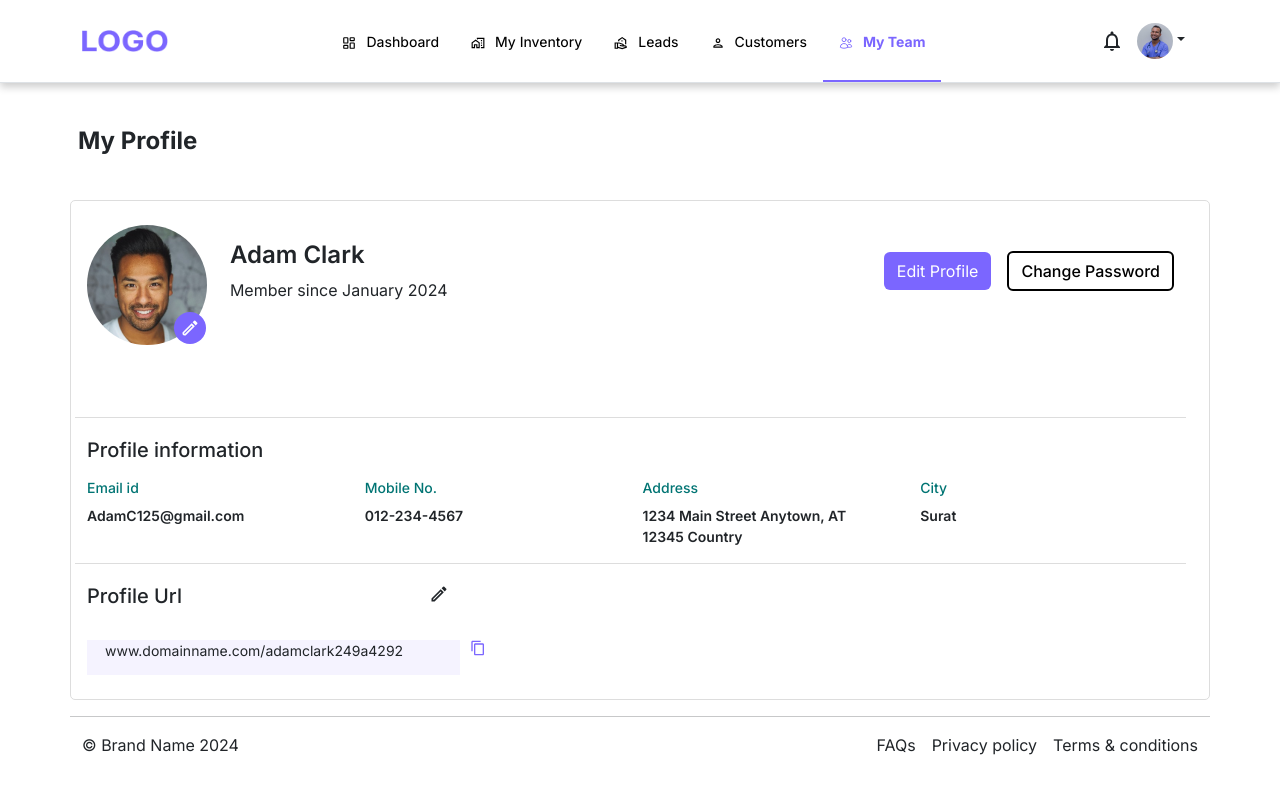
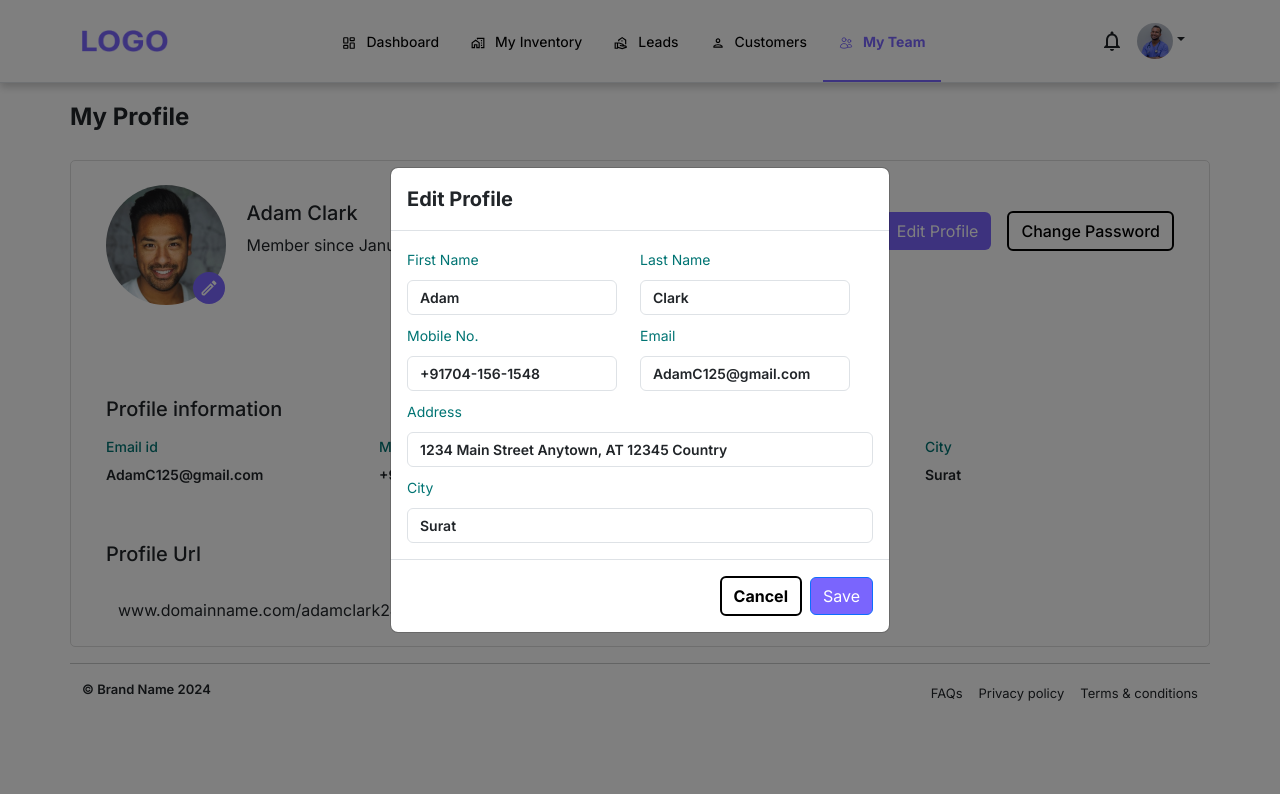
Before and after one commit to hariomsep21/CRM-project, a React (Vite) app in the folder CRM-Project/: page /profile in a window 1280 px wide. Both pictures are taken after a click on the button "Edit Profile". Shown: the top 794 px of the page. Built offline with nearby package versions, Linux system fonts and the light colour scheme.

Commit message:
EditProfile form complete

```diff
--- a/CRM-Project/src/components/Footer_Comp/Footer.module.css
+++ b/CRM-Project/src/components/Footer_Comp/Footer.module.css
@@ -1,10 +1,11 @@
 .Brand_Name {
-  font-size: 16px;
+  font-size: 13px;
+  font-weight: 600;
 }
 
 .links a {
   text-decoration: none;
-  font-family: 13px;
+  font-size: 13px;
 }
 
 /*
--- a/CRM-Project/src/components/Header_comp/Navbar.jsx
+++ b/CRM-Project/src/components/Header_comp/Navbar.jsx
@@ -1,4 +1,5 @@
 import "bootstrap/dist/css/bootstrap.min.css";
+import "bootstrap/dist/js/bootstrap.bundle.min";
 import { useState, useEffect } from "react";
 import style from "./Navbar.module.css";
 import { LuLayoutDashboard } from "react-icons/lu";
--- /dev/null
+++ b/CRM-Project/src/components/MyProfile_Comp/EditProfile.jsx
@@ -0,0 +1,133 @@
+import React from "react";
+import { Modal, Button } from "react-bootstrap";
+import style from "./EditProfile.module.css";
+const EditProfile = ({
+  showModal,
+  handleCloseModal,
+  handleSubmit,
+  firstName,
+  setFirstName,
+  lastName,
+  setLastName,
+  email,
+  setEmail,
+  mobile,
+  setMobile,
+  address,
+  setAddress,
+  city,
+  setCity,
+}) => {
+  return (
+    <Modal show={showModal} onHide={handleCloseModal} centered>
+      <Modal.Header>
+        <Modal.Title className={style.editProfileFormTitle}>
+          Edit Profile
+        </Modal.Title>
+      </Modal.Header>
+      <Modal.Body>
+        <form>
+          <div className="form-row d-flex pb-2">
+            <div className="form-group col-md-6">
+              <label
+                htmlFor="firstName"
+                className={`${style.editProfileLabel}`}
+              >
+                First Name
+              </label>
+              <input
+                type="text"
+                className={` form-control ${style.editProfileInputField}`}
+                id="firstName"
+                value={firstName}
+                onChange={(e) => setFirstName(e.target.value)}
+              />
+            </div>
+            <div className="form-group col-md-6">
+              <label htmlFor="lastName" className={`${style.editProfileLabel}`}>
+                Last Name
+              </label>
+              <input
+                type="text"
+                id="lastName"
+                className={` form-control ${style.editProfileInputField}`}
+                value={lastName}
+                onChange={(e) => setLastName(e.target.value)}
+              />
+            </div>
+          </div>
+
+          <div className="form-row d-flex pb-2">
+            <div className="form-group col-md-6">
+              <label htmlFor="mobile" className={`${style.editProfileLabel}`}>
+                Mobile No.
+              </label>
+              <input
+                type="tel"
+                className={` form-control ${style.editProfileInputField}`}
+                id="mobile"
+                value={mobile}
+                onChange={(e) => setMobile(e.target.value)}
+              />
+            </div>
+            <div className="form-group col-md-6">
+              <label htmlFor="email" className={`${style.editProfileLabel}`}>
+                Email
+              </label>
+              <input
+                type="email"
+                className={` form-control ${style.editProfileInputField}`}
+                id="email"
+                value={email}
+                onChange={(e) => setEmail(e.target.value)}
+              />
+            </div>
+          </div>
+
+          <div className="form-group">
+            <label htmlFor="address" className={`${style.editProfileLabel}`}>
+              Address
+            </label>
+            <input
+              type="text"
+              className={`form-control ${style.editProfileAddressField}`}
+              id="address"
+              value={address}
+              onChange={(e) => setAddress(e.target.value)}
+            />
+          </div>
+          <div className="form-group pt-2">
+            <label htmlFor="city" className={`${style.editProfileLabel}`}>
+              City
+            </label>
+            <input
+              type="text"
+              className={`form-control ${style.editProfileAddressField}`}
+              id="city"
+              value={city}
+              onChange={(e) => setCity(e.target.value)}
+            />
+          </div>
+        </form>
+      </Modal.Body>
+      <Modal.Footer>
+        <Button
+          variant="outline-secondary"
+          className={style.editProfileCancelBtn}
+          onClick={handleCloseModal}
+        >
+          Cancel
+        </Button>
+        <Button
+          variant="primary"
+          className={style.editProfileSaveBtn}
+          onClick={handleSubmit}
+        >
+          Save
+        </Button>
+      </Modal.Footer>
+    </Modal>
+  );
+};
+
+export default EditProfile;
--- /dev/null
+++ b/CRM-Project/src/components/MyProfile_Comp/EditProfile.module.css
@@ -0,0 +1,41 @@
+/* edit profile form css start */
+
+.editProfileLabel {
+  font-size: 14px;
+  color: #007473;
+  padding-bottom: 10px;
+}
+
+.editProfileBoxTitle {
+  font-size: 20px;
+  font-weight: 700;
+}
+
+.editProfileCancelBtn {
+  color: black !important;
+  border: 2px solid black !important;
+  font-weight: 700 !important;
+}
+
+.editProfileFormTitle {
+  font-size: 20px !important;
+  font-weight: 700 !important;
+}
+
+.editProfileInputField {
+  font-size: 14px !important;
+  font-weight: 600 !important;
+  width: 90% !important;
+}
+
+.editProfileAddressField {
+  font-size: 14px !important;
+  font-weight: 600 !important;
+}
+
+.editProfileSaveBtn {
+  background-color: #7a65fd !important;
+}
+
+
+/* edit profile form css end */
--- /dev/null
+++ b/CRM-Project/src/components/MyProfile_Comp/EditUrl.jsx
@@ -0,0 +1,51 @@
+import React from "react";
+import { Modal, Button } from "react-bootstrap";
+import style from "./EditUrl.module.css";
+
+const EditUrl = ({
+  show,
+  handleClose,
+  profileUrl,
+  setProfileUrl,
+  handleSubmit,
+}) => {
+  return (
+    <Modal show={show} onHide={handleClose} centered>
+      <Modal.Header closeButton>
+        <Modal.Title>Edit Profile URL</Modal.Title>
+      </Modal.Header>
+      <Modal.Body>
+        <form>
+          <div className="form-group">
+            <label htmlFor="profileUrl">Profile URL</label>
+            <input
+              type="text"
+              className="form-control"
+              id="profileUrl"
+              value={profileUrl}
+              onChange={(e) => setProfileUrl(e.target.value)}
+            />
+          </div>
+        </form>
+      </Modal.Body>
+      <Modal.Footer>
+        <Button
+          variant="outline-secondary"
+          className={style.editProfileCancelBtn}
+          onClick={handleClose}
+        >
+          Cancel
+        </Button>
+        <Button
+          variant="primary"
+          className={style.editProfileSaveBtn}
+          onClick={handleSubmit}
+        >
+          Save
+        </Button>
+      </Modal.Footer>
+    </Modal>
+  );
+};
+
+export default EditUrl;
--- /dev/null
+++ b/CRM-Project/src/components/MyProfile_Comp/EditUrl.module.css
@@ -0,0 +1,9 @@
+.editProfileCancelBtn {
+  color: black !important;
+  border: 2px solid black !important;
+  font-weight: 700 !important;
+}
+
+.editProfileSaveBtn {
+  background-color: #7a65fd !important;
+}
--- a/CRM-Project/src/components/MyProfile_Comp/MyProfile.jsx
+++ b/CRM-Project/src/components/MyProfile_Comp/MyProfile.jsx
@@ -1,100 +1,200 @@
+import React, { useState } from "react";
 import style from "./MyProfile.module.css";
-import { MdOutlineModeEdit, MdOutlineContentCopy } from "react-icons/md";
+import { Modal, Button } from "react-bootstrap";
+import {
+  MdOutlineModeEdit,
+  MdOutlineContentCopy,
+  MdOutlineClose,
+} from "react-icons/md";
+import EditProfile from "./EditProfile";
+import EditUrl from "./EditUrl";
 
 const MyProfile = () => {
+  const [showModal, setShowModal] = useState(false);
+  const [showUrlModal, setShowUrlModal] = useState(false);
+  const [firstName, setFirstName] = useState("Adam");
+  const [lastName, setLastName] = useState("Clark");
+  const [email, setEmail] = useState("AdamC125@gmail.com");
+  const [mobile, setMobile] = useState("+91704-156-1548");
+  const [address, setAddress] = useState(
+    "1234 Main Street Anytown, AT 12345 Country"
+  );
+  const [city, setCity] = useState("Surat");
+  const [profileUrl, setProfileUrl] = useState(
+    "www.domainname.com/adamclark249a4292"
+  );
+
+  const handleEditProfile = () => {
+    setShowModal(true);
+  };
+
+  const handleCloseModal = () => {
+    setShowModal(false);
+  };
+
+  const handleSubmit = () => {
+    console.log("Updated Profile:", {
+      firstName,
+      lastName,
+      email,
+      mobile,
+      address,
+      city,
+    });
+    setShowModal(false);
+  };
+
+  const handleCopyUrl = () => {
+    // Logic to copy URL to clipboard
+    navigator.clipboard.writeText(profileUrl);
+    console.log("Copied URL to clipboard:", profileUrl);
+  };
+
+  const handleEditUrl = () => {
+    setShowUrlModal(true);
+  };
+
+  const handleCloseUrlModal = () => {
+    setShowUrlModal(false);
+  };
+
+  const handleUrlSubmit = () => {
+    console.log("Updated URL:", profileUrl);
+    setShowUrlModal(false);
+  };
+
   return (
     <>
-      <h4 className={`container mt-4  ps-2 ${style.myprofileHeading}`}>
-        My Profile
-      </h4>
-      <div className={`container mt-4  ps-3 ${style.myprofile_box}`}>
-        <div className={`row ${style.myprofile_sections}`}>
+      <h4 className={`container ps-0 ${style.myprofileHeading}`}>My Profile</h4>
+      <div
+        className={`container ${style.myprofile_box}`}
+        style={{ padding: "0px 35px" }}
+      >
+        <div className={`row ${style.myprofile_section}`}>
           <div className={`col-md-6`}>
             <div className="card mb-3 border-0 pt-4 pb-4 pe-4">
               <div className="row g-0">
                 <div className="col-md-3">
-                  <img
-                    src="/img/profile_img.png"
-                    className={`${style.myprofile_profileimg}`}
-                    alt="..."
-                  />
-                  <MdOutlineModeEdit
-                    className={`${style.profileimgEditIcon}`}
+                  <label
+                    htmlFor="profileImageInput"
+                    className={style.profileImageLabel}
+                  >
+                    <img
+                      src="../public/img/profile_img.png"
+                      className={`${style.myprofile_profileimg}`}
+                      alt="Profile"
+                    />
+                    <MdOutlineModeEdit
+                      className={`${style.profileimgEditIcon}`}
+                    />
+                  </label>
+                  <input
+                    type="file"
+                    id="profileImageInput"
+                    className="visually-hidden"
+                    accept="image/*"
+                    onChange={(e) => {
+                      const file = e.target.files[0];
+                      console.log("Selected Image:", file);
+                    }}
                   />
                 </div>
                 <div className="col-md-9">
                   <div
                     className={`card-body ${style.myprofile_person_namedetail}`}
                   >
-                    <h5 className={`card-title ${style.myprofileUserName}`}>
-                      Adam Clark
+                    <h5 className="card-title">
+                      {firstName} {lastName}
                     </h5>
-                    <p className={`card-text ${style.myprofileMemberJoinDa}`}>
-                      Member since January 2024
-                    </p>
+                    <p className="card-text">Member since January 2024</p>
                   </div>
                 </div>
               </div>
             </div>
           </div>
-          <></>
           <div className={` col-md-6 ${style.myprofileBtndiv}`}>
             <button
               type="button"
-              className={`btn btn-outline-secondary ${style.myprofileChangePass}`}
+              className="btn btn-outline-secondary"
+              style={{
+                border: "2px solid black",
+                color: "black",
+                fontWeight: "500",
+              }}
             >
               Change Password
             </button>
             <button
               type="button"
-              className={`btn me-3 ${style.myprofileEditProfileBtn}`}
+              className={`btn me-3`}
+              style={{ backgroundColor: "#7a65fd", color: "white" }}
+              onClick={handleEditProfile}
             >
               Edit Profile
             </button>
           </div>
         </div>
-
         <h4 className={`${style.myprofile_detail_title}`}>
           Profile information
         </h4>
-        <div className={`row ${style.myprofile_sections}`}>
+        <div className={`row ${style.myprofile_section}`}>
           <div className={`col-md-3`}>
             <h6 className={`${style.profileinfo_detail_title}`}>Email id</h6>
-            <p className={`${style.profileinfo_detail}`}>AdamC125@gmail.com</p>
+            <p className={`${style.profileinfo_detail}`}>{email}</p>
           </div>
           <div className={`col-md-3`}>
-            {" "}
             <h6 className={`${style.profileinfo_detail_title}`}>Mobile No.</h6>
-            <p className={`${style.profileinfo_detail}`}>012-234-4567</p>
+            <p className={`${style.profileinfo_detail}`}>{mobile}</p>
           </div>
           <div className={`col-md-3`}>
-            {" "}
             <h6 className={`${style.profileinfo_detail_title}`}>Address</h6>
-            <p className={`${style.profileinfo_detail}`}>
-              1234 Main Street Anytown, AT 12345 Country
-            </p>
+            <p className={`${style.profileinfo_detail}`}>{address}</p>
           </div>
           <div className={`col-md-3`}>
-            {" "}
             <h6 className={`${style.profileinfo_detail_title}`}>City</h6>
-            <p className={`${style.profileinfo_detail}`}>Surat</p>
+            <p className={`${style.profileinfo_detail}`}>{city}</p>
           </div>
         </div>
-
         <h4 className={` col col-lg-4 ${style.myprofile_detail_urltitle}`}>
           Profile Url
-          <MdOutlineModeEdit />
+          <MdOutlineModeEdit onClick={handleEditUrl} />
         </h4>
-
-        <div className="row">
-          <div
-            className={`col-lg-4 d-flex justify-content-between  p-4 ${style.profile_link}`}
-          >
-            <p>www.domainname.com/adamclark249a4292 </p>
-            <MdOutlineContentCopy className={style.myprofileCopyIcon} />
+        <div className={`row`}>
+          <div className={`col-lg-4 d-flex justify-content-between p-4`}>
+            {profileUrl}{" "}
+            <MdOutlineContentCopy
+              style={{ color: "#7a65fd", cursor: "pointer" }}
+              onClick={handleCopyUrl}
+            />
           </div>
         </div>
       </div>
+      {/* Modal for editing profile information */}
+      <EditProfile
+        showModal={showModal}
+        handleCloseModal={handleCloseModal}
+        handleSubmit={handleSubmit}
+        firstName={firstName}
+        setFirstName={setFirstName}
+        lastName={lastName}
+        setLastName={setLastName}
+        email={email}
+        setEmail={setEmail}
+        mobile={mobile}
+        setMobile={setMobile}
+        address={address}
+        setAddress={setAddress}
+        city={city}
+        setCity={setCity}
+      />
+      {/* Modal for editing profile URL */}
+      <EditUrl
+        show={showUrlModal}
+        handleClose={handleCloseUrlModal}
+        profileUrl={profileUrl}
+        setProfileUrl={setProfileUrl}
+        handleSubmit={handleUrlSubmit}
+      />
     </>
   );
 };
```
